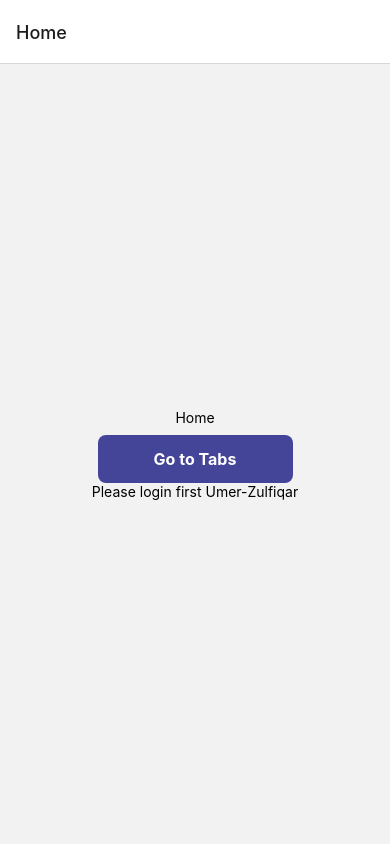
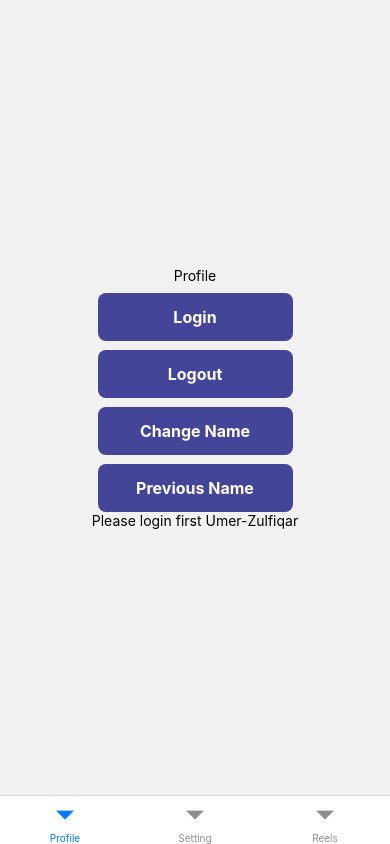
Before and after one commit to umerzulfiqar021/Fire, a React Native app: screen /SignInInput in a window 390 px wide. Built offline with nearby package versions, Linux system fonts and the light colour scheme.

Commit message:
testing remove sign in screen for a while

```diff
--- a/package.json
+++ b/package.json
@@ -27,7 +27,8 @@
     "react-redux": "^9.1.2",
     "redux": "^5.0.1",
     "redux-persist": "^6.0.0",
-    "redux-thunk": "^3.1.0"
+    "redux-thunk": "^3.1.0",
+    "yup": "^1.4.0"
   },
   "devDependencies": {
     "@babel/core": "^7.20.0",
--- a/src/App.tsx
+++ b/src/App.tsx
@@ -2,27 +2,31 @@ import { StyleSheet, Text, View } from 'react-native'
 import React from 'react'
 import { NavigationContainer } from '@react-navigation/native'
 import { createStackNavigator } from '@react-navigation/stack'
-import Home from './screens/auth/Home'
 import SignInInput from './screens/auth/SignInInput'
 import Tabs from './screens/auth/Tabs'
 import { Provider } from 'react-redux'
 import { store } from './store/store'
+
 export default function App() {
   const Stack = createStackNavigator()
   return (
     <Provider store={store}>
-    <NavigationContainer>
+    <NavigationContainer
 
-    <Stack.Navigator initialRouteName='Home'>
+    >
 
-      <Stack.Screen
-      name='Home'
-      component={Home}
-      options={{title: 'Home'}}
-      />
+    <Stack.Navigator initialRouteName='Tabs'>
+
+      {/* <Stack.Screen
+      name='SignInInput'
+      component={SignInInput}
+      options={{title: 'SignInInput',headerShown: false}}
+      /> */}
        <Stack.Screen
+
       name='Tabs'
       component={Tabs}
+      options={{headerShown:false}}
       />
     </Stack.Navigator>
 
--- a/src/screens/auth/Tabs.tsx
+++ b/src/screens/auth/Tabs.tsx
@@ -8,14 +8,18 @@ import Tiktok from './Tabs/Tiktok'
 const Tabs = () => {
     const Tabs = createBottomTabNavigator()
   return (
-   <Tabs.Navigator initialRouteName='Profile'>
+   <Tabs.Navigator initialRouteName='Profile'
+   screenOptions={{}}
+   >
     <Tabs.Screen
     name='Profile'
     component={Profile}
+    options={{headerShown:false}}
     />
     <Tabs.Screen
     name='Setting'
     component={Tiktok}
+    options={{headerShown:false}}
     // options={{tabBarIcon: ()=>{
     //     <Image
     //     source={require('src\assets\icons\tik-tok.png')}
@@ -25,6 +29,7 @@ const Tabs = () => {
     <Tabs.Screen
     name='Reels'
     component={Reels}
+    options={{headerShown:false}}
 
     />
    </Tabs.Navigator>
--- a/src/screens/auth/Tabs/Profile.tsx
+++ b/src/screens/auth/Tabs/Profile.tsx
@@ -10,11 +10,11 @@ const Profile = ({navigation}) => {
 const {isSignedIn,userName} = useSelector((state : RootState) => state.userData) //rootstate for getting recomendation
 //here we destructure this
 const dispatch = useDispatch()
-useEffect(()=>{
-  if(!isSignedIn){
-    navigation.navigate('Home')
-  }
-},[isSignedIn,navigation])
+// useEffect(()=>{
+//   if(!isSignedIn){
+//     navigation.navigate('SignInInput')
+//   }
+// },[isSignedIn,navigation])
   return (
     <View style = {styles.container}>
       <Text>Profile</Text>
```
Also changed, not shown: src/screens/auth/SignInInput.tsx (+13 -4 lines), 2 other files (tests, documents, lock files or other folders).
